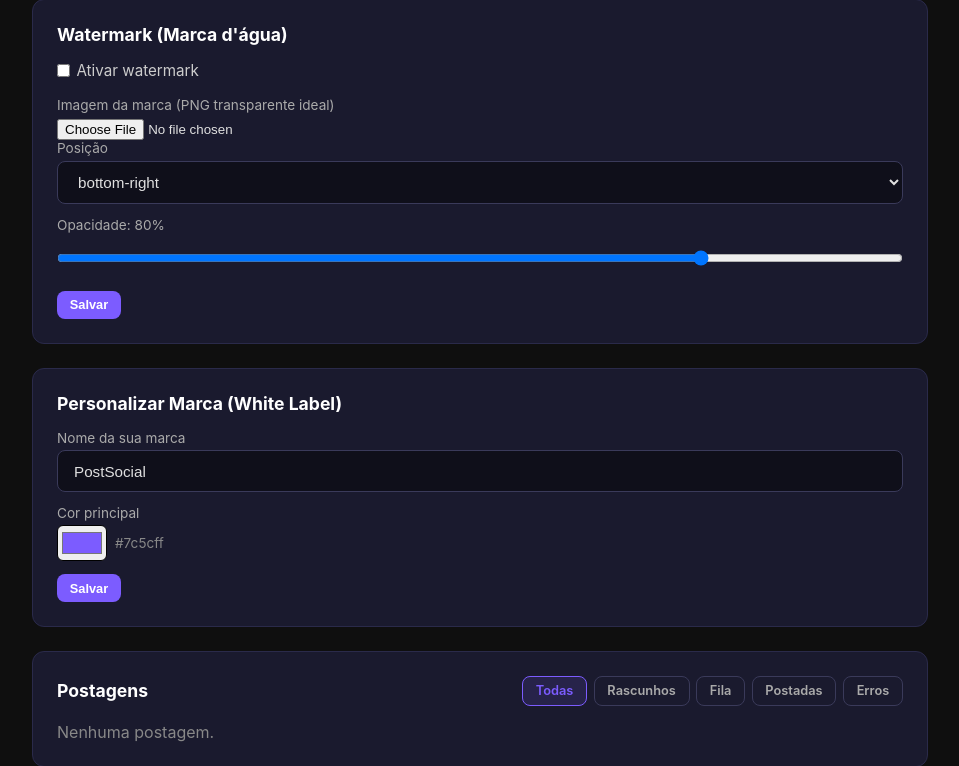
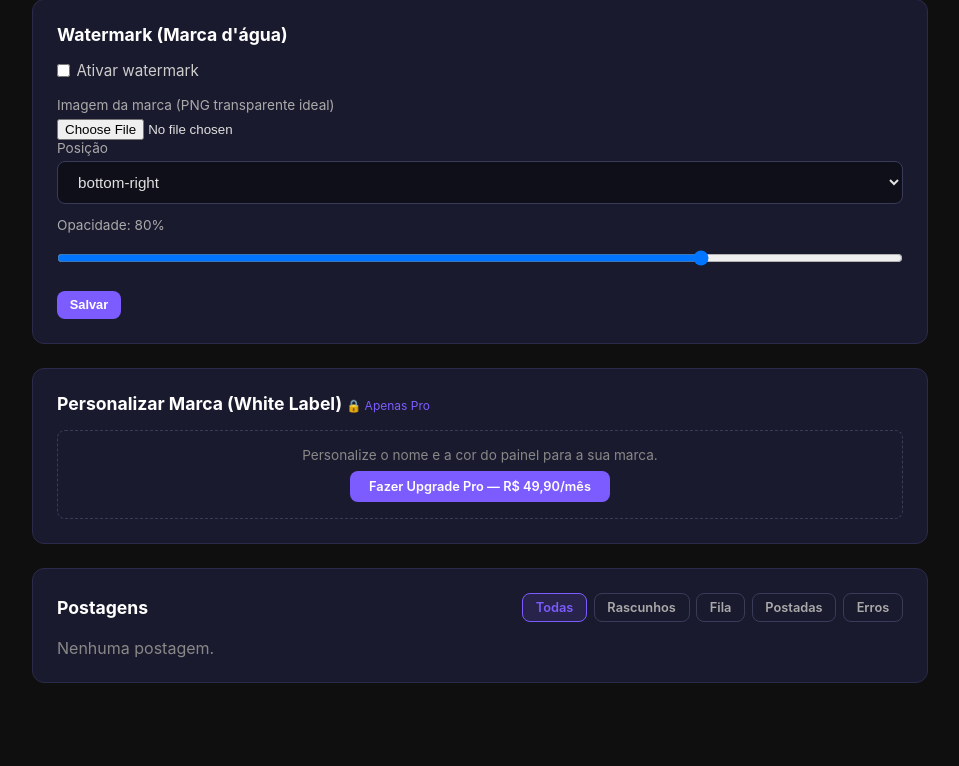
Before and after one commit to fabianosf/post_social, a Flask app: page /dashboard in a window 1280 px wide. Shown: the part 909-1675 px from the top of the page, without its empty margins (160-1119 px from the left). After the commit the page ends 1592 px from the top, so only its background shows below. Run offline with Flask 3, Linux system fonts and the light colour scheme; a user stored in the database is signed in.

Commit message:
atualizacao pacotes

```diff
--- a/app/models.py
+++ b/app/models.py
@@ -72,6 +72,12 @@ class Client(UserMixin, db.Model):
             self.posts_this_month = 0
             self.month_reset = now
         self.posts_this_month += 1
+
+    def is_pro(self) -> bool:
+        return self.plan == "pro"
+
+    def max_accounts(self) -> int:
+        return 999 if self.is_pro() else 1
 
 
 class InstagramAccount(db.Model):
--- a/app/routes_dashboard.py
+++ b/app/routes_dashboard.py
@@ -355,6 +355,20 @@ def connect_instagram():
         flash("Preencha usuário e senha.", "error")
         return redirect(url_for("dashboard.index"))
 
+    # Plano Free: apenas 1 conta
+    existing_count = InstagramAccount.query.filter_by(client_id=current_user.id).count()
+    if existing_count >= current_user.max_accounts():
+        already = InstagramAccount.query.filter_by(
+            client_id=current_user.id, ig_username=ig_username
+        ).first()
+        if not already:
+            flash(
+                "Plano Free permite apenas 1 conta Instagram. "
+                "Faça upgrade para o Plano Pro para adicionar mais contas.",
+                "error",
+            )
+            return redirect(url_for("dashboard.index"))
+
     # Verificar se já existe essa conta
     existing = InstagramAccount.query.filter_by(
         client_id=current_user.id, ig_username=ig_username
@@ -411,6 +425,11 @@ def upload():
     hashtags = request.form.get("hashtags", "").strip()
     post_fb = request.form.get("share_facebook") == "on"
     post_story = request.form.get("post_story") == "on"
+
+    # Stories apenas para Pro
+    if post_story and not current_user.is_pro():
+        flash("Stories é um recurso exclusivo do Plano Pro. Faça upgrade para usar!", "error")
+        return redirect(url_for("dashboard.index"))
     account_id = request.form.get("account_id", type=int)
     scheduled_str = request.form.get("scheduled_at", "").strip()
     needs_approval = request.form.get("needs_approval") == "on"
@@ -859,6 +878,10 @@ def api_generate_caption():
 @login_required
 def csv_import():
     """Importa postagens em massa via CSV (colunas: filename, caption, hashtags, scheduled_at)."""
+    if not current_user.is_pro():
+        flash("Import CSV é um recurso exclusivo do Plano Pro. Faça upgrade para usar!", "error")
+        return redirect(url_for("dashboard.index"))
+
     accounts = InstagramAccount.query.filter_by(client_id=current_user.id, status="active").all()
     if not accounts:
         flash("Conecte seu Instagram primeiro.", "error")
@@ -943,6 +966,10 @@ def csv_import():
 @login_required
 def update_whitelabel():
     """Salva configurações de white label."""
+    if not current_user.is_pro():
+        flash("White Label é um recurso exclusivo do Plano Pro. Faça upgrade para usar!", "error")
+        return redirect(url_for("dashboard.index"))
+
     brand_name = request.form.get("brand_name", "").strip()
     brand_color = request.form.get("brand_color", "").strip()
 
@@ -1032,6 +1059,10 @@ def api_best_time():
 @login_required
 def gdrive_import():
     """Importa fotos de uma pasta do Google Drive."""
+    if not current_user.is_pro():
+        flash("Import do Google Drive é um recurso exclusivo do Plano Pro. Faça upgrade para usar!", "error")
+        return redirect(url_for("dashboard.index"))
+
     from modules.gdrive_import import import_from_drive
 
     accounts = InstagramAccount.query.filter_by(client_id=current_user.id, status="active").all()
--- a/app/templates/dashboard.html
+++ b/app/templates/dashboard.html
@@ -119,6 +119,12 @@
 
     <details style="margin-top:0.5rem;">
         <summary>{{ 'Adicionar outra conta' if accounts else 'Conectar Instagram' }}</summary>
+        {% if accounts and not current_user.is_pro() %}
+        <div style="margin-top:0.8rem; background:#1a1a2e; border:1px dashed #3a3a5a; border-radius:8px; padding:1rem; text-align:center;">
+            <p style="color:#888; font-size:0.85rem; margin:0 0 0.5rem;">O Plano Free permite apenas 1 conta Instagram. Adicione contas ilimitadas com o Pro.</p>
+            <a href="{{ url_for('payment.index') }}" class="btn btn-sm" style="padding:0.5rem 1.2rem;">Fazer Upgrade Pro — R$ 49,90/mês</a>
+        </div>
+        {% else %}
         <form method="POST" action="{{ url_for('dashboard.connect_instagram') }}" style="margin-top:0.8rem;">
             <label>Apelido (ex: "Loja Principal")</label>
             <input type="text" name="label" placeholder="Opcional">
@@ -131,6 +137,7 @@
             </div>
             <button type="submit" class="btn btn-meta btn-sm">Conectar</button>
         </form>
+        {% endif %}
     </details>
 </div>
 
@@ -288,7 +295,14 @@
             {% if accounts[0].share_to_facebook %}
             <label><input type="checkbox" name="share_facebook" checked> Facebook</label>
             {% endif %}
+            {% if current_user.is_pro() %}
             <label><input type="checkbox" name="post_story"> Stories</label>
+            {% else %}
+            <label style="opacity:0.5; cursor:not-allowed;" title="Recurso Pro">
+                <input type="checkbox" disabled> Stories
+                <a href="{{ url_for('payment.index') }}" style="color:#7c5cff; font-size:0.75rem; text-decoration:none;"> &#128274; Pro</a>
+            </label>
+            {% endif %}
             <label><input type="checkbox" name="needs_approval"> Revisar antes</label>
         </div>
 
@@ -316,9 +330,13 @@
     <h2>Ferramentas</h2>
     <div style="display:flex; gap:0.8rem; flex-wrap:wrap;">
         <button type="button" class="btn btn-outline btn-sm" onclick="suggestBestTime()" id="best-time-btn">Melhor horário para postar</button>
+        {% if current_user.is_pro() %}
         <form method="POST" action="{{ url_for('dashboard.gdrive_import') }}" style="margin:0;">
             <button type="submit" class="btn btn-outline btn-sm">Importar do Google Drive</button>
         </form>
+        {% else %}
+        <a href="{{ url_for('payment.index') }}" class="btn btn-outline btn-sm" style="opacity:0.6;">&#128274; Google Drive (Pro)</a>
+        {% endif %}
     </div>
     <div id="best-time-result" style="display:none; margin-top:0.8rem; padding:0.8rem; background:#0f0f1a; border-radius:8px;">
         <small style="color:#7c5cff; font-weight:600;">Sugestão de horário:</small>
@@ -330,7 +348,13 @@
 <!-- Import CSV em Massa -->
 {% if accounts %}
 <div class="card">
-    <h2>Import CSV em Massa</h2>
+    <h2>Import CSV em Massa {% if not current_user.is_pro() %}<a href="{{ url_for('payment.index') }}" style="color:#7c5cff; font-size:0.75rem; text-decoration:none; font-weight:normal;">&#128274; Apenas Pro</a>{% endif %}</h2>
+    {% if not current_user.is_pro() %}
+    <div style="background:#1a1a2e; border:1px dashed #3a3a5a; border-radius:8px; padding:1rem; text-align:center;">
+        <p style="color:#888; font-size:0.85rem; margin:0 0 0.5rem;">Importe dezenas de posts de uma vez via planilha CSV.</p>
+        <a href="{{ url_for('payment.index') }}" class="btn btn-sm" style="padding:0.5rem 1.2rem;">Fazer Upgrade Pro — R$ 49,90/mês</a>
+    </div>
+    {% else %}
     <details>
         <summary>Importar postagens via planilha</summary>
         <div style="margin-top:0.8rem;">
@@ -366,6 +390,7 @@ video.mp4,Veja este reel!,#reels #viral,</pre>
             </details>
         </div>
     </details>
+    {% endif %}
 </div>
 {% endif %}
 
@@ -417,7 +442,8 @@ video.mp4,Veja este reel!,#reels #viral,</pre>
 
 <!-- White Label -->
 <div class="card">
-    <h2>Personalizar Marca (White Label)</h2>
+    <h2>Personalizar Marca (White Label) {% if not current_user.is_pro() %}<a href="{{ url_for('payment.index') }}" style="color:#7c5cff; font-size:0.75rem; text-decoration:none; font-weight:normal;">&#128274; Apenas Pro</a>{% endif %}</h2>
+    {% if current_user.is_pro() %}
     <form method="POST" action="{{ url_for('dashboard.update_whitelabel') }}">
         <label>Nome da sua marca</label>
         <input type="text" name="brand_name" value="{{ brand.name }}" placeholder="PostSocial">
@@ -428,6 +454,12 @@ video.mp4,Veja este reel!,#reels #viral,</pre>
         </div>
         <button type="submit" class="btn btn-sm">Salvar</button>
     </form>
+    {% else %}
+    <div style="background:#1a1a2e; border:1px dashed #3a3a5a; border-radius:8px; padding:1rem; text-align:center;">
+        <p style="color:#888; font-size:0.85rem; margin:0 0 0.5rem;">Personalize o nome e a cor do painel para a sua marca.</p>
+        <a href="{{ url_for('payment.index') }}" class="btn btn-sm" style="padding:0.5rem 1.2rem;">Fazer Upgrade Pro — R$ 49,90/mês</a>
+    </div>
+    {% endif %}
 </div>
 
 <!-- Calendário -->
```
Also changed, not shown: README.md.
